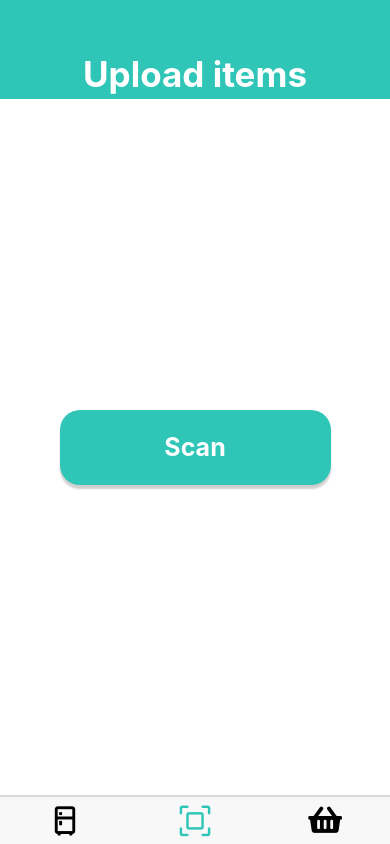
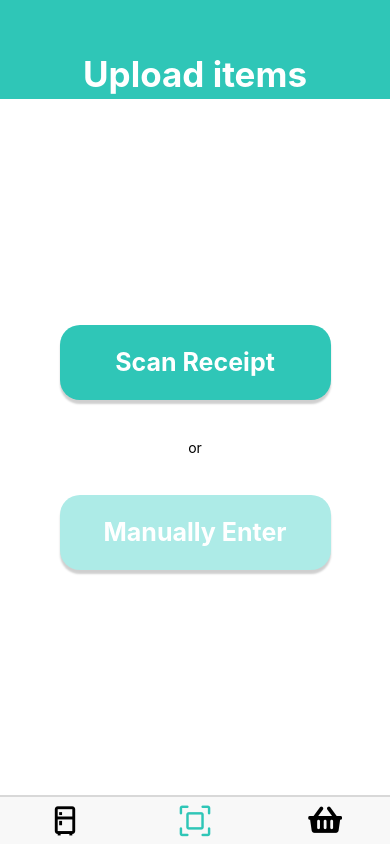
Before and after one commit to etzwang/FrontendFreshFoodies, a React Native app: screen /Scanner in a window 390 px wide. Built offline with nearby package versions, Linux system fonts and the light colour scheme.

Commit message:
Added logic functionality to quantity and expiration date in sort, edited styling for the button and scroll, and added Manual button back to ScanReceiptScreen

```diff
--- a/App.js
+++ b/App.js
@@ -75,7 +75,11 @@ export default function App() {
           component={Home}
           options={{ headerShown: false }}
         />
-        <Stack.Screen name="Manual" component={Manual} />
+        <Stack.Screen
+          name="Manual"
+          component={Manual}
+          options={{headerShown: false}}
+        />
         <Stack.Screen
           name="TakeReceiptPhotoScreen"
           component={TakeReceiptPhotoScreen}
--- a/pages/InventoryScreen.js
+++ b/pages/InventoryScreen.js
@@ -11,7 +11,7 @@ const InventoryScreen = () => {
         name: "banana",
         category: "produce",
         quantity: 1,
-        expiration_date: "2023-02-21",
+        expiration_date: "2023-03-10",
         location: "counter"
       },
       {
@@ -25,21 +25,23 @@ const InventoryScreen = () => {
         name: "egg",
         category: "dairy",
         quantity: 6,
-        expiration_date: "2023-02-30",
+        expiration_date: "2023-03-28",
         location: "fridge"
       },
       {
         name: "apple",
         category: "produce",
         quantity: 3,
-        expiration_date: "2023-02-22",
+        expiration_date: "2023-03-07",
         location: "fridge"
       },
 
     ],
+    sort_by: ["category", "expiration_date", "quantity", "location"],
+    location: ["fridge", "freezer", "counter", "pantry"],
     category: ["produce", "meat", "dairy"],
-    sort_by: ["category", "expiration_date", "quantity", "location"],
-    location: ["fridge", "freezer", "counter", "pantry"]
+    expiration_date: ["0", "2", "14", "30"],
+    quantity: [1, 2, 3, 4, 5]
   };
 
   const [selected, setSelected] = React.useState("");
@@ -52,9 +54,9 @@ const InventoryScreen = () => {
           <View style={styles.sort}>
             <SortDropDown sort={data.sort_by} setSelected={setSelected}/>
           </View>
-          <View style={{height: '10%'}}></View>
+          {/* <View style={{height: '10%'}}></View> */}
           <ItemList sort={selected} data={data}/>
-          <View style={{height: '1%'}}></View>
+          {/* <View style={{height: '1%'}}></View> */}
         </View>
       </View>
     </View>
@@ -69,6 +71,7 @@ const styles = StyleSheet.create({
     width: '95%'
   },
   sort: {
+    position: 'sticky',
     flex: 1,
     justifyContent: 'center',
     alignItems: 'flex-end',
--- a/pages/ItemList.js
+++ b/pages/ItemList.js
@@ -4,26 +4,65 @@ import { ScrollView, StyleSheet, View, Text } from "react-native";
 function ItemList(props) {
   // create inventory
   let inventory = {}
-  let sort = props.sort ? props.sort : "category";
+  let sortCategoryList = []
+  let sort = props.sort ? props.sort : "category"; // if props sort is undefined - default is category
   console.log("sort is: " + sort);
 
-  console.log(props.data[sort]);
+  if (sort == 'category' || sort == 'location') {
     // create the lists of each
     for (let i = 0; i < props.data[sort].length; i++) {
       let sortName = props.data[sort][i];
+      sortCategoryList.push(sortName)
       inventory[sortName] = [];
     }
-
     // add the items into the lists
     for (let i = 0; i < props.data.inventory.length; i++) {
       let item = props.data.inventory[i];
       inventory[item[sort]].push(item);
     }
+  } else if (sort == 'expiration_date') {
+    sortCategoryList.push("expired", "expiring today", "expiring the next two days", "expiring within two weeks", "expiring later this month", "expiring in month+")
+    let date = new Date();
+
+    // create lists of each
+    for (let i = 0; i < sortCategoryList.length; i++) {
+      let sortName = sortCategoryList[i];
+      inventory[sortName] = [];
+    }
+    // add items into the list
+    for (let i = 0; i < props.data.inventory.length; i++) {
+      let item = props.data.inventory[i];
+      let curr = new Date(props.data.inventory[i].expiration_date) // current item's date of expiration
+      let dateDiff = Math.trunc((curr - date) / (1000 * 3600 * 24)); // finding date diff
+
+      // finding the right sort
+      let sortName = ""
+      if (dateDiff < 0) sortName = "expired"
+      else if (dateDiff == 0) sortName = "expiring today"
+      else if (dateDiff <= 2) sortName = "expiring the next two days"
+      else if (dateDiff <= 14) sortName = "expiring within two weeks"
+      else if (dateDiff <= 30) sortName = "expiring later this month"
+      else sortName = "expiring in month+"
+
+      // pushing it into inventory!
+      inventory[sortName].push(item);
+    }
+  } else if (sort == 'quantity') {
+    let quantitySort = props.data.inventory;
+    quantitySort.sort(function(b, a){return b.quantity-a.quantity;});
+    // console.log(quantitySort)
+    sortCategoryList.push("quantity");
+    inventory["quantity"] = [];
+    for (let i = 0; i < quantitySort.length; i++) {
+      console.log(quantitySort[i])
+      inventory["quantity"].push(quantitySort[i]);
+    }
+  }
 
   // now produce it onto the inventory
   var inventoryContainer = [];
-  for (let i = 0; i < props.data[sort].length; i++) {
-    let currSort = props.data[sort][i];
+  for (let i = 0; i < sortCategoryList.length; i++) {
+    let currSort = sortCategoryList[i];
     if (inventory[currSort].length > 0) {
       inventoryContainer.push(<Text style={styles.category_title}>{currSort}</Text>);
       var items = [];
@@ -63,6 +102,8 @@ function ItemList(props) {
 const styles = StyleSheet.create({
   container: {
     flex:1,
+    paddingTop: '10%',
+    marginTop: '2%'
   },
   items_container: {
     paddingTop: '1%',
@@ -122,3 +163,9 @@ const styles = StyleSheet.create({
 });
 
 export default ItemList;
+
+
+let json = [{"category": "produce", "expiration_date": "2023-03-10", "location": "counter", "name": "banana", "quantity": 1},
+{"category": "meat", "expiration_date": "2023-02-25", "location": "freezer", "name": "steak", "quantity": 2},
+{"category": "produce", "expiration_date": "2023-03-07", "location": "fridge", "name": "apple", "quantity": 3},
+{"category": "dairy", "expiration_date": "2023-03-28", "location": "fridge", "name": "egg", "quantity": 6}]
--- a/pages/ScanReceiptScreen.js
+++ b/pages/ScanReceiptScreen.js
@@ -8,11 +8,21 @@ const ScanReceipt = () => {
 
   return (
     <View style={styles.page}>
-      <Text style={styles.title}>Upload items</Text>
-      <View style={styles.form}>
-        <Button onPress={{}} title="Scan" color="#2FC6B7" />
-      </View>
+    <Text style={styles.title}>Upload items</Text>
+    <View style={styles.form}>
+      <Button
+        onPress={() => navigation.push("ScanReceipt")}
+        title="Scan Receipt"
+        color="#2FC6B7"
+      />
+      <Text style={{ padding: "10%" }}>or</Text>
+      <Button
+        onPress={() => navigation.navigate("Manual")}
+        title="Manually Enter"
+        color="#ADEBE7"
+      />
     </View>
+  </View>
   );
 };
 
--- a/pages/SortDropDown.js
+++ b/pages/SortDropDown.js
@@ -5,8 +5,7 @@ import { FontAwesome, SolidIcons } from 'react-native-fontawesome';
 
 const SortDropDown = (props) => {
   const [selected, setSelected] = React.useState("");
-  console.log("in sortdropdown: " + selected + " hehe");
-  // console.log("done");
+
   return (
     <View >
       <SelectDropdown
@@ -23,15 +22,18 @@ const SortDropDown = (props) => {
 
 const styles = StyleSheet.create({
   buttonDropdown: {
-    backgroundColor: '#FFF',
+    backgroundColor: '#ADEBE7',
     paddingHorizontal: 0,
     borderWidth: 1,
     borderRadius: 8,
+    borderColor: '#ADEBE7'
   },
   dropdown3DropdownStyle: {
-    backgroundColor: 'white',
-    borderBottomColor: '#444',
+    backgroundColor: '#ADEBE7',
+    borderColor: 'white',
     height: 200,
+    borderRadius: 8,
+    borderWidth: 0,
   }
 })
 
```
Also changed, not shown: 1 other file (tests, documents, lock files or other folders). Lines whose indentation alone changed are shown as unchanged.
